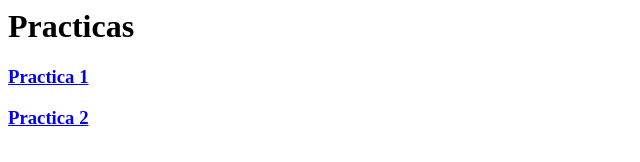
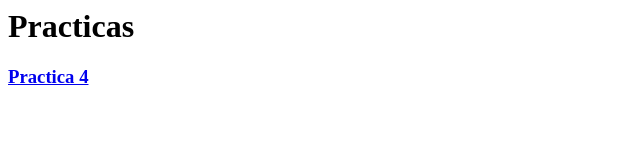
Before and after one commit to albertiiito6/practicas, a plain HTML site: page index.html in a window 1280 px wide. Shown: the whole page, without its empty margins (0-640 px from the left). Drawn offline with Linux system fonts and the light colour scheme.

Commit message:
Update index.html

```diff
--- a/index.html
+++ b/index.html
@@ -5,7 +5,6 @@
 <body>
 
 <h1>Practicas</h1>
-<a href="p1.html"><h3>Practica 1</h3></a>
-<a href="p2.html"><h3>Practica 2</h3></a>
+<a href="p4.html"><h3>Practica 4</h3></a>
 </body>
 </html>
```
